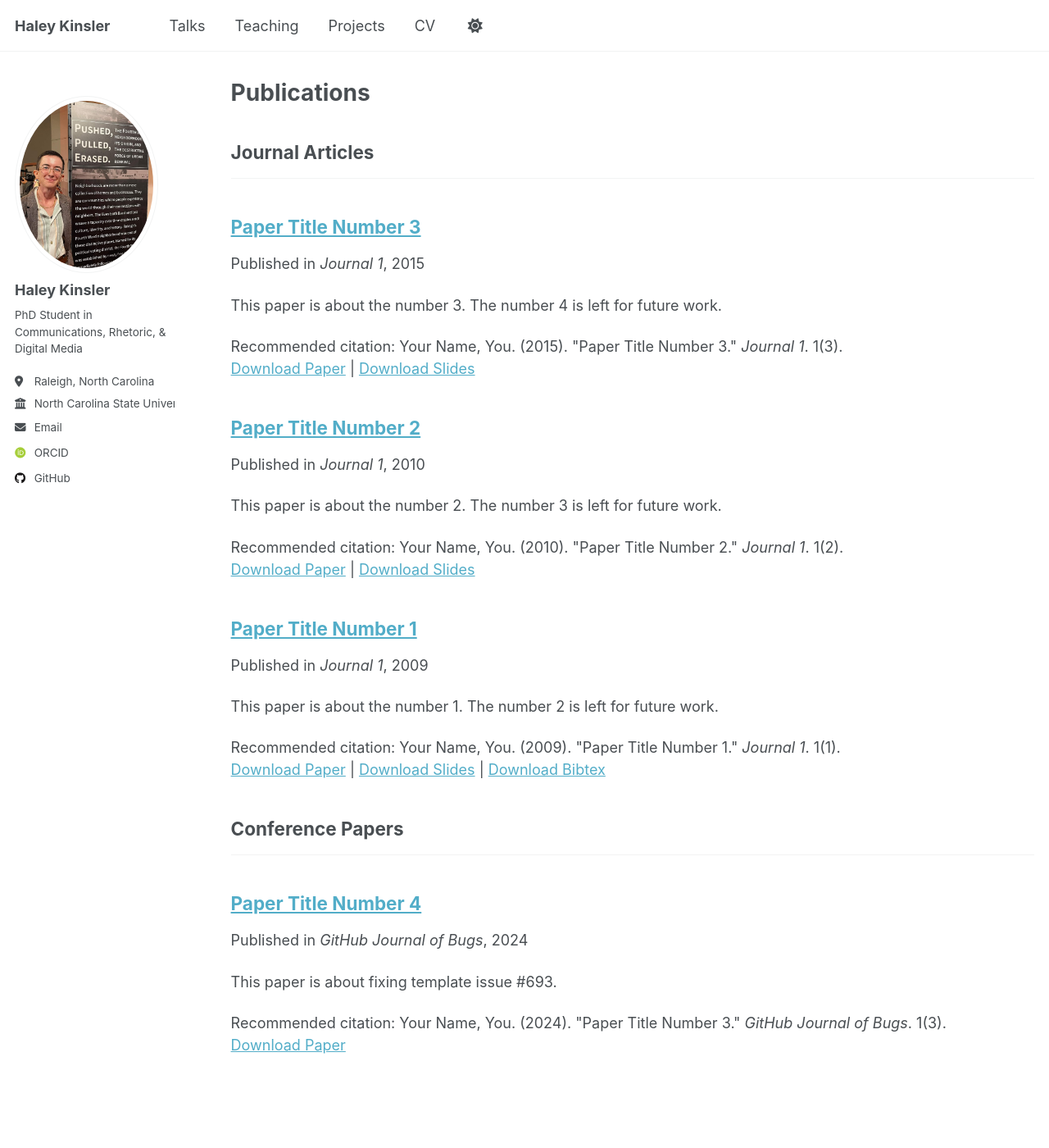
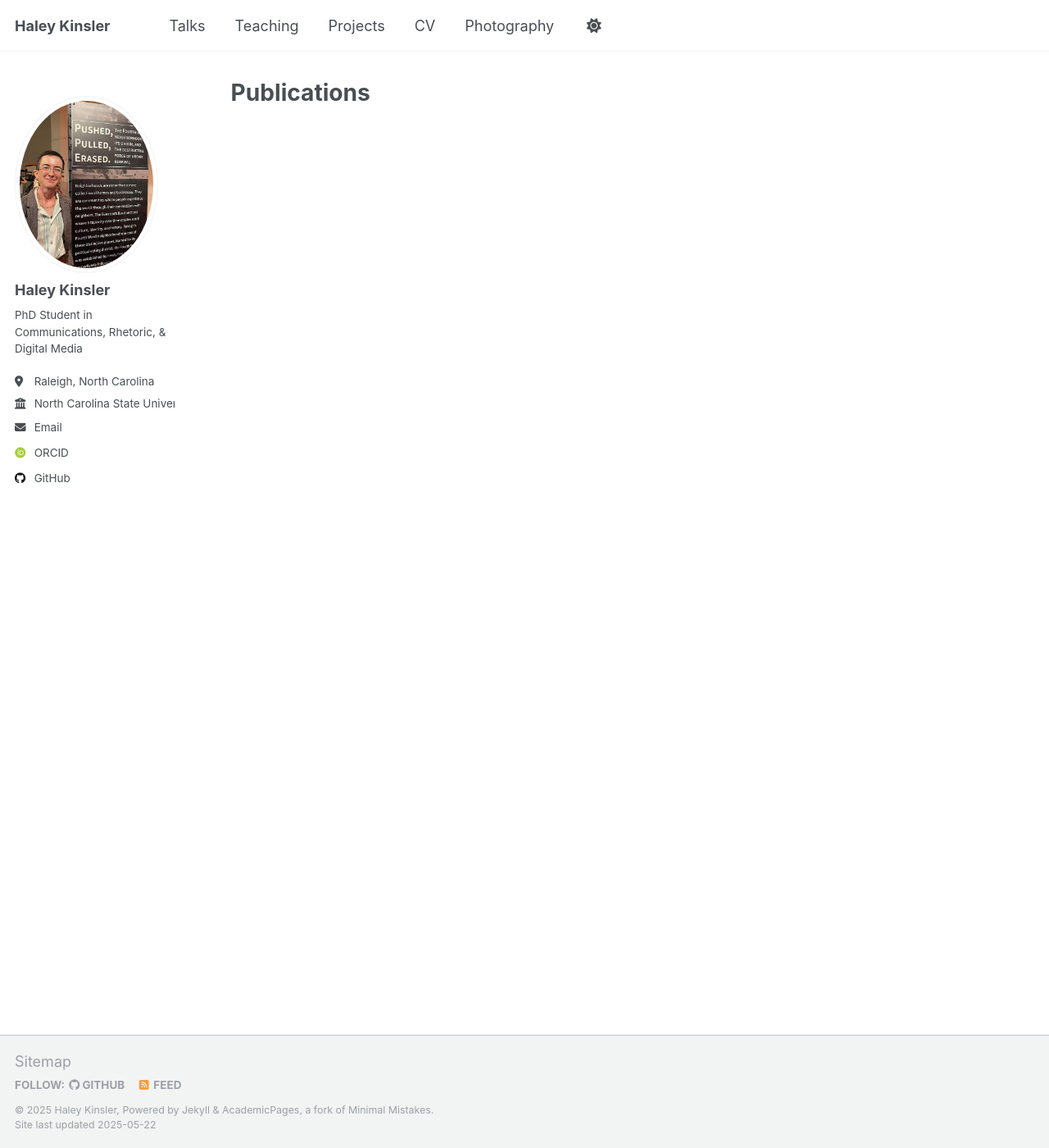
Before and after one commit to hmkinsler/hmkinsler.github.io, a Jekyll site: the page built from _pages/publications.html, in a window 1280 px wide and 1400 px high. Shown: the whole window at 82% size. Built offline with Jekyll 4.4.1, drawn with Linux system fonts in a browser that asks for light colours; some web fonts are replaced.

Commit message:
Testing infrastructure for photography page

```diff
--- a/_config.yml
+++ b/_config.yml
@@ -230,17 +230,6 @@ collections:
 
 # These settings control how pages and collections are included in the site
 defaults:
-  # _posts
-  - scope:
-      path: ""
-      type: posts
-    values:
-      layout: single
-      author_profile: true
-      read_time: true
-      comments: true
-      share: true
-      related: true
   # _pages
   - scope:
       path: ""
@@ -252,15 +241,6 @@ defaults:
   - scope:
       path: ""
       type: teaching
-    values:
-      layout: single
-      author_profile: true
-      share: true
-      comments: true
-  # _publications
-  - scope:
-      path: ""
-      type: publications
     values:
       layout: single
       author_profile: true
@@ -283,7 +263,15 @@ defaults:
       layout: talk
       author_profile: true
       share: true
-
+  #_photography
+  - scope:
+        path: ""
+        type: photography
+    values:
+        layout: default
+        author_profile: true
+        share: true
+        comment: true
 
 # Sass/SCSS
 sass:
--- a/_data/navigation.yml
+++ b/_data/navigation.yml
@@ -20,3 +20,6 @@ main:
 
   - title: "CV"
     url: /cv/
+
+  - title: "Photography"
+    url: /photography
--- a/_publications/2009-10-01-paper-title-number-1.md
+++ /dev/null
@@ -1,14 +0,0 @@
----
-title: "Paper Title Number 1"
-collection: publications
-category: manuscripts
-permalink: /publication/2009-10-01-paper-title-number-1
-excerpt: 'This paper is about the number 1. The number 2 is left for future work.'
-date: 2009-10-01
-venue: 'Journal 1'
-slidesurl: 'http://academicpages.github.io/files/slides1.pdf'
-paperurl: 'http://academicpages.github.io/files/paper1.pdf'
-bibtexurl: 'http://academicpages.github.io/files/bibtex1.bib'
-citation: 'Your Name, You. (2009). &quot;Paper Title Number 1.&quot; <i>Journal 1</i>. 1(1).'
----
-The contents above will be part of a list of publications, if the user clicks the link for the publication than the contents of section will be rendered as a full page, allowing you to provide more information about the paper for the reader. When publications are displayed as a single page, the contents of the above "citation" field will automatically be included below this section in a smaller font.
--- a/_publications/2010-10-01-paper-title-number-2.md
+++ /dev/null
@@ -1,14 +0,0 @@
----
-title: "Paper Title Number 2"
-collection: publications
-category: manuscripts
-permalink: /publication/2010-10-01-paper-title-number-2
-excerpt: 'This paper is about the number 2. The number 3 is left for future work.'
-date: 2010-10-01
-venue: 'Journal 1'
-slidesurl: 'http://academicpages.github.io/files/slides2.pdf'
-paperurl: 'http://academicpages.github.io/files/paper2.pdf'
-citation: 'Your Name, You. (2010). &quot;Paper Title Number 2.&quot; <i>Journal 1</i>. 1(2).'
----
-
-The contents above will be part of a list of publications, if the user clicks the link for the publication than the contents of section will be rendered as a full page, allowing you to provide more information about the paper for the reader. When publications are displayed as a single page, the contents of the above "citation" field will automatically be included below this section in a smaller font.
--- a/_publications/2015-10-01-paper-title-number-3.md
+++ /dev/null
@@ -1,14 +0,0 @@
----
-title: "Paper Title Number 3"
-collection: publications
-category: manuscripts
-permalink: /publication/2015-10-01-paper-title-number-3
-excerpt: 'This paper is about the number 3. The number 4 is left for future work.'
-date: 2015-10-01
-venue: 'Journal 1'
-slidesurl: 'http://academicpages.github.io/files/slides3.pdf'
-paperurl: 'http://academicpages.github.io/files/paper3.pdf'
-citation: 'Your Name, You. (2015). &quot;Paper Title Number 3.&quot; <i>Journal 1</i>. 1(3).'
----
-
-The contents above will be part of a list of publications, if the user clicks the link for the publication than the contents of section will be rendered as a full page, allowing you to provide more information about the paper for the reader. When publications are displayed as a single page, the contents of the above "citation" field will automatically be included below this section in a smaller font.
--- a/_publications/2024-02-17-paper-title-number-4.md
+++ /dev/null
@@ -1,13 +0,0 @@
----
-title: "Paper Title Number 4"
-collection: publications
-category: conferences
-permalink: /publication/2024-02-17-paper-title-number-4
-excerpt: 'This paper is about fixing template issue #693.'
-date: 2024-02-17
-venue: 'GitHub Journal of Bugs'
-paperurl: 'http://academicpages.github.io/files/paper3.pdf'
-citation: 'Your Name, You. (2024). &quot;Paper Title Number 3.&quot; <i>GitHub Journal of Bugs</i>. 1(3).'
----
-
-The contents above will be part of a list of publications, if the user clicks the link for the publication than the contents of section will be rendered as a full page, allowing you to provide more information about the paper for the reader. When publications are displayed as a single page, the contents of the above "citation" field will automatically be included below this section in a smaller font.
```
Also changed, not shown: _photography/test_post.md (added, +1 -0 lines), _pages/photography.html (added).
